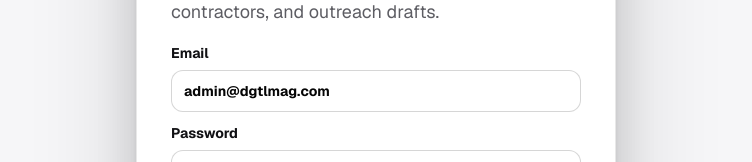
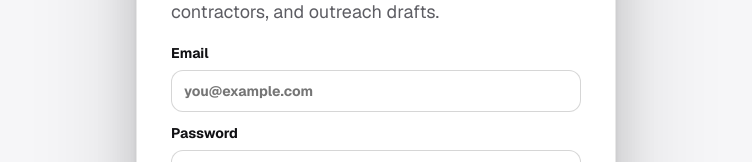
Before and after one commit to stfphen/content-checkout-funnel, a Next.js app: page /admin/login in a window 1280 px wide. Shown: the part 368-530 px from the top of the page, without its empty margins (264-1016 px from the left). Built offline with nearby package versions, Linux system fonts and the light colour scheme.

Commit message:
fix(login): remove default email value from admin login form

```diff
--- a/app/admin/login/page.jsx
+++ b/app/admin/login/page.jsx
@@ -11,7 +11,7 @@ export default async function LoginPage({ searchParams }) {
         <form action="/api/admin/login" method="post" className="admin-form">
           <label>
             Email
-            <input name="email" type="email" defaultValue="admin@dgtlmag.com" required />
+            <input name="email" type="email" placeholder="you@example.com" autoComplete="email" required />
           </label>
           <label>
             Password
```
